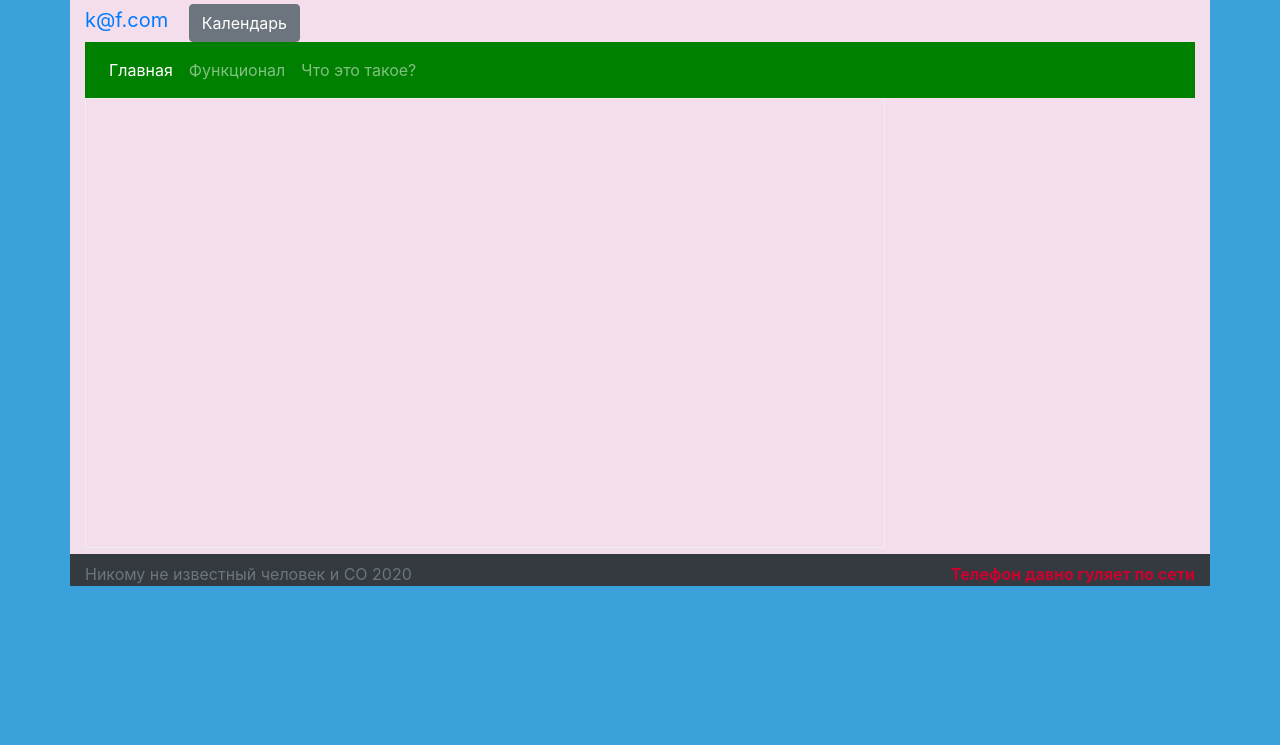
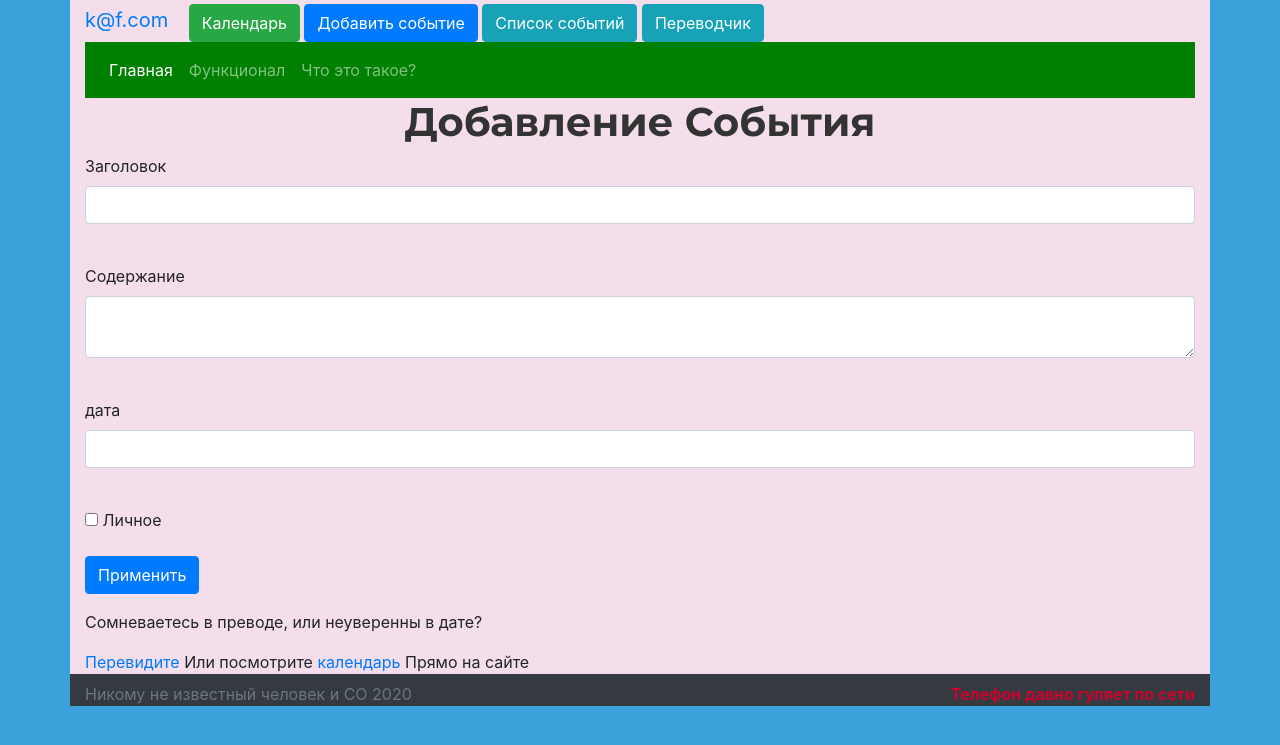
Before and after one commit to Goshar-pupkin/aoiproject, a Flask app: page /events in a window 1280 px wide. Shown: the top 745 px of the page. Run offline with Flask 2, Linux system fonts and the light colour scheme; a user stored in the database is signed in; some libraries are stand-ins or nearby versions.

Commit message:
Итоговый вариант доп фунций

```diff
--- a/main.py
+++ b/main.py
@@ -2,12 +2,13 @@ from flask_login import LoginManager, login_user, login_required, logout_user
 from flask_wtf import FlaskForm
 from wtforms import PasswordField, BooleanField, SubmitField, StringField, TextAreaField
 from wtforms.validators import DataRequired, Email
-from flask import Flask, render_template, redirect, request, abort
+from flask import Flask, render_template, redirect, request, abort, flash
 from data import db_session
 from data.users import User
 from wtforms.fields.html5 import EmailField
 from flask_login import current_user
 from data.event import Events
+import requests
 
 app = Flask(__name__)
 app.config['SECRET_KEY'] = 'yandexlyceum_secret_key'
@@ -47,13 +48,13 @@ class RegisterForm(FlaskForm):
     submit = SubmitField('Войти')
 
 
+class TranslateForm(FlaskForm):
+    text = StringField('Текст для перевода', validators=[DataRequired()])
+    lang = StringField('Перевод с какова языка на какой(по умолчанию ru-en)')
+
+
 @app.route('/')
 def default():
-    if current_user.is_authenticated:
-        events = session.query(Events).filter(
-            (Events.user == current_user) | (Events.is_private != True))
-    else:
-        events = session.query(Events).filter(Events.is_private != True)
     return render_template('index.html', title='Главная страница')
 
 
@@ -111,7 +112,7 @@ def funkshion():
 
 @app.route('/whoisthis')
 def whoisthis():
-    return render_template('whoisthis.html', title='Функционал')
+    return render_template('whoisthis.html', title='Что это такое')
 
 
 @app.route('/events',  methods=['GET', 'POST'])
@@ -129,8 +130,7 @@ def add_events():
         session.merge(current_user)
         session.commit()
         return redirect('/')
-    return render_template('events.html', title='Добавление новости',
-                           form=form)
+    return render_template('events.html', title='Добавление новости', form=form)
 
 
 @app.route('/events/<int:id>', methods=['GET', 'POST'])
@@ -177,28 +177,39 @@ def news_delete(id):
     return redirect('/')
 
 
+@app.route('/translate', methods=['GET', 'POST'])
+def translate():
+    form = TranslateForm()
+    if form.validate_on_submit():
+        lang = 'ru-en'
+        if form.lang.data:
+            lang = form.lang.data
+        url = "https://translate.yandex.net/api/v1.5/tr.json/translate"
+        params = {
+            "key": 'trnsl.1.1.20200420T105144Z.7edcd4af7dcc6f46.153850f62c7862b14d2b1a8fc1868d42fd66715c',
+            "text": form.text.data,
+            "lang": lang
+        }
+        response = requests.get(url, params=params)
+        if response:
+            json_response = response.json()
+        return render_template('translate.html', title='translate', form=form, text=json_response['text'][0])
+    return render_template('translate.html', title='translate', form=form)
+
+
+@app.route('/kalendar')
+def kalendar():
+    return render_template('kalendar.html', title='Календарь')
+
+
 @app.route('/eventlist')
 def eventlist():
     if current_user.is_authenticated:
-        news = session.query(Events).filter(
+        events = session.query(Events).filter(
             (Events.user == current_user) | (Events.is_private != True))
     else:
-        news = session.query(Events).filter(Events.is_private != True)
-    print(news)
-    return render_template('/evenlist.html', title='События', events=news)
-
-
-@login_required
-def news_delete(id):
-    session = db_session.create_session()
-    events = session.query(Events).filter(Events.id == id,
-                                      Events.user == current_user).first()
-    if events:
-        session.delete(events)
-        session.commit()
-    else:
-        abort(404)
-    return redirect('/')
+        events = session.query(Events).filter(Events.is_private != True)
+    return render_template('/evenlist.html', title='События', events=events)
 
 
 if __name__ == '__main__':
--- a/templates/base.html
+++ b/templates/base.html
@@ -17,7 +17,10 @@
 <div class="container">
     <nav>{% if current_user.is_authenticated %}
     <a class="navbar-brand" href="/logout">{{ current_user.name }}</a>
-        <a href="/events" class="btn btn-secondary">Календарь</a>
+        <a href="/kalendar" class="btn btn-success">Календарь</a>
+        <a href="/events" class="btn btn-primary">Добавить событие</a>
+        <a href="/eventlist" class="btn btn-info">Список событий</a>
+        <a href="/translate" class="btn btn-info">Переводчик</a></a>
 {% else %}
     <p>
         <a class="btn btn-primary " href="/register">Зарегистрироваться</a>
--- a/templates/eventlist.html
+++ b/templates/evenlist.html
@@ -11,10 +11,13 @@
     <div>
         Автор - {{item.user.name}}, Дата написания - {{item.created_date}}
     </div>
+    <div>
+        Время события - {{item.date}}
+    </div>
     {% if current_user.is_authenticated and current_user == item.user %}
     <div>
         <a href="/events/{{ item.id }}" class="btn btn-warning">Изменить</a>
-        <a href="/news_delete/{{ item.id }}" class="btn btn-danger">Удалить</a>
+        <a href="/events_delete/{{ item.id }}" class="btn btn-danger">Удалить</a>
     </div>
 {% endif %}
 
--- a/templates/events.html
+++ b/templates/events.html
@@ -1,5 +1,45 @@
 {% extends "base.html" %}
 
 {% block content %}
-<iframe src="https://calendar.yandex.ru/month?embed&layer_ids=10363584&tz_id=Europe/Moscow" width="800" height="450" frameborder="0" style="border: 1px solid #eee"></iframe>
+<h1>Добавление События</h1>
+<form action="" method="post">
+    {{ form.hidden_tag() }}
+    {{ form.csrf_token }}
+    <p>
+        {{ form.title.label }}<br>
+        {{ form.title(class="form-control") }}<br>
+        {% for error in form.title.errors %}
+            <p class="alert alert-danger" role="alert">
+                {{ error }}
+            </p>
+        {% endfor %}
+    </p>
+    <p>
+        {{ form.content.label }}<br>
+        {{ form.content(class="form-control") }}<br>
+        {% for error in form.content.errors %}
+            <p content="alert alert-danger" role="alert">
+                {{ error }}
+            </p>
+        {% endfor %}
+    </p>
+    <p>
+        {{ form.date.label }}<br>
+        {{ form.date(class="form-control") }}<br>
+        {% for error in form.date.errors %}
+            <p content="alert alert-danger" role="alert">
+                {{ error }}
+            </p>
+        {% endfor %}
+    </p>
+    <p>{{ form.is_private() }} {{ form.is_private.label }}</p>
+    <p>{{ form.submit(type="submit", class="btn btn-primary") }}</p>
+    {{message}}
+</form>
+<p>Сомневаетесь в преводе, или неуверенны в дате?</p>
+<div class="row-2"><a href="/translate" > Перевидите </a>
+    <tr> Или посмотрите </tr>
+    <a href="/kalendar" > календарь </a>
+<tr>   Прямо на сайте </tr></div>
+
 {% endblock %}
--- /dev/null
+++ b/templates/kalendar.html
@@ -0,0 +1,5 @@
+{% extends "base.html" %}
+
+{% block content %}
+<iframe src="https://calendar.yandex.ru/month?embed&layer_ids=10363584&tz_id=Europe/Moscow" width="800" height="450" frameborder="0" style="border: 1px solid #eee"></iframe>
+{% endblock %}
--- a/templates/whoisthis.html
+++ b/templates/whoisthis.html
@@ -1,5 +1,8 @@
 {% extends "base.html" %}
 
 {% block content %}
-    <h1>Болванка с регистрацией</h1>
+<div class="row-2">
+    <p>Вы находитесь на сайте Имеющем всё необходимое для составления списка дел не выходя за пределы сайта</p>
+    <p>Подробнее о функционале можно прочитать <a href="/funkshion"> тут </a></p>
+</div>
 {% endblock %}
```
Also changed, not shown: templates/funkshion.html (+6 -1 lines), templates/translate.html (added, +32 -0 lines), db/blogs.sqlite, static/css/style.css (line endings or trailing spaces).
